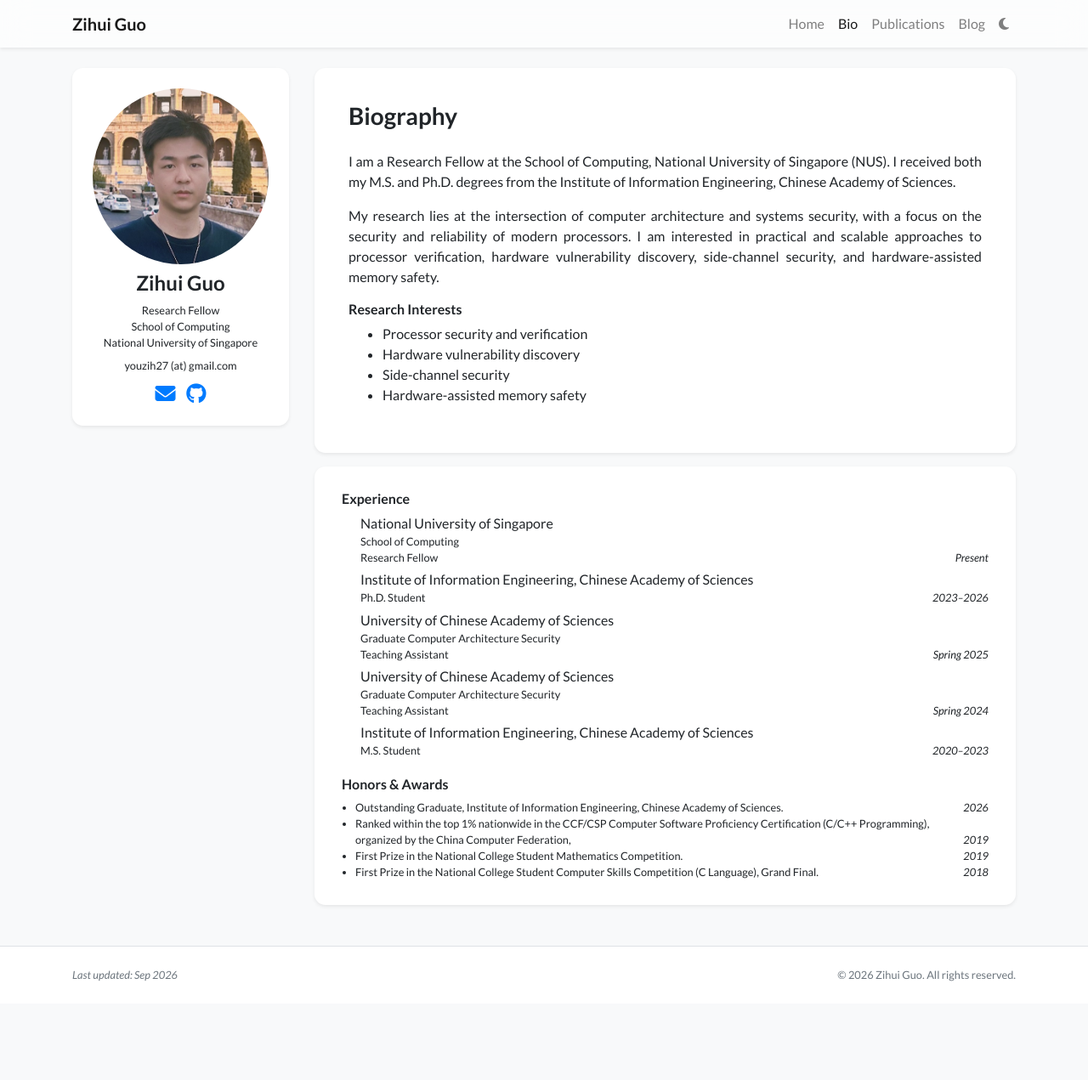
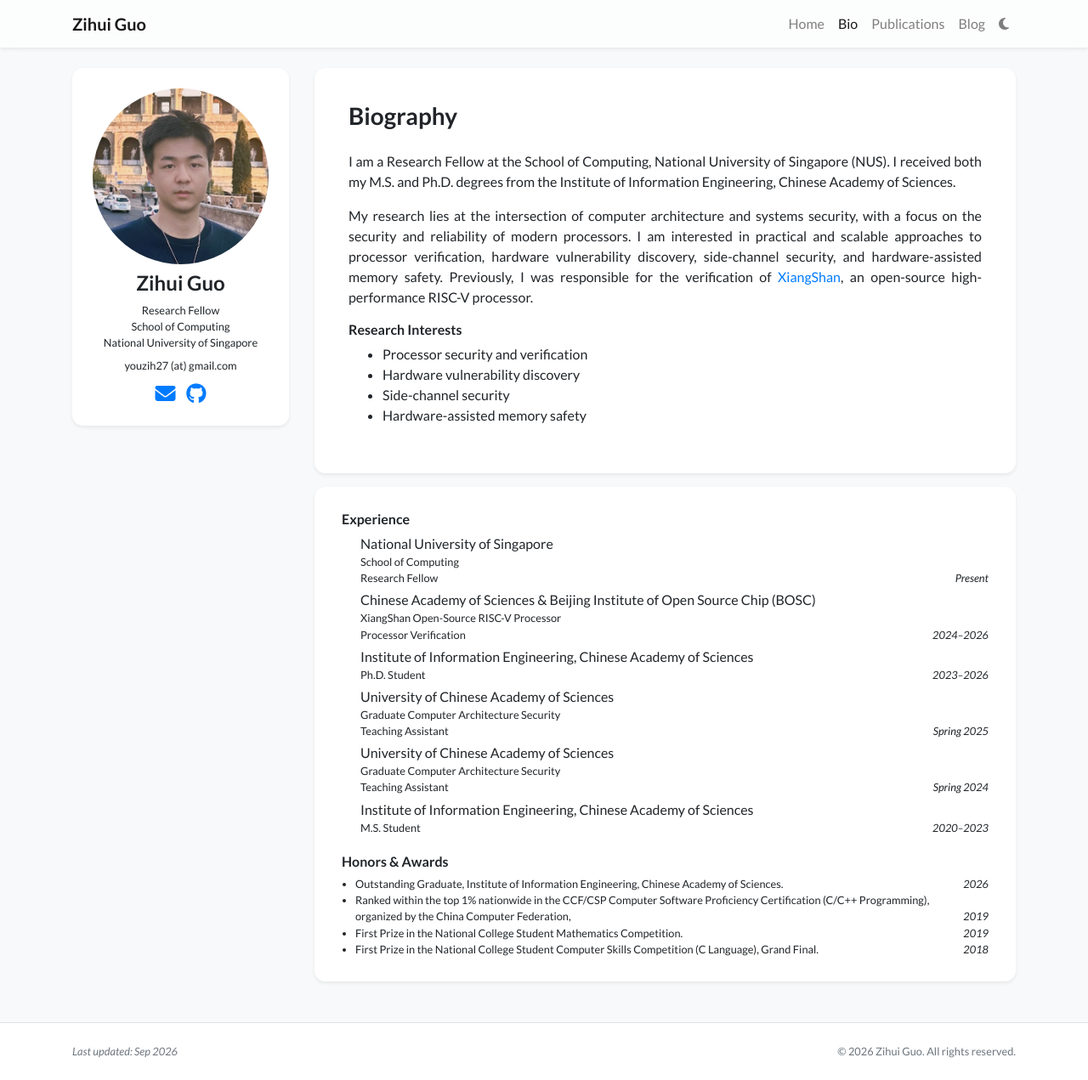
Before and after one commit to youzi27/youzi27.github.io, a Jekyll site: the page built from bio.html, in a window 1280 px wide and 1271 px high. Shown: the whole window at 85% size. Built offline with Jekyll 4.4.1, drawn with Linux system fonts in a browser that asks for light colours; nearby versions of some CDN libraries; a style sheet for code colours, icons or effects is not loaded.

Commit message:
Add XiangShan RISC-V processor verification experience
Co-Authored-By: Claude Opus 5 <noreply@anthropic.com>

```diff
--- a/_data/profile.yml
+++ b/_data/profile.yml
@@ -17,7 +17,10 @@ short_bio: >-
   <p>My research lies at the intersection of computer architecture and systems security,
   with a focus on the security and reliability of modern processors. I am interested
   in practical and scalable approaches to processor verification, hardware vulnerability
-  discovery, side-channel security, and hardware-assisted memory safety.</p>
+  discovery, side-channel security, and hardware-assisted memory safety.
+  Previously, I was responsible for the verification of
+  <a href="https://github.com/OpenXiangShan/XiangShan" target="_blank">XiangShan</a>,
+  an open-source high-performance RISC-V processor.</p>
   <h6>Research Interests</h6>
   <ul>
     <li>Processor security and verification</li>
@@ -32,6 +35,11 @@ experience:
   position: Research Fellow
   dept: School of Computing
   date: Present
+  logo: "/assets/images/badges/blank.svg"
+- name: Chinese Academy of Sciences & Beijing Institute of Open Source Chip (BOSC)
+  position: Processor Verification
+  dept: XiangShan Open-Source RISC-V Processor
+  date: 2024–2026
   logo: "/assets/images/badges/blank.svg"
 - name: Institute of Information Engineering, Chinese Academy of Sciences
   position: Ph.D. Student
```
